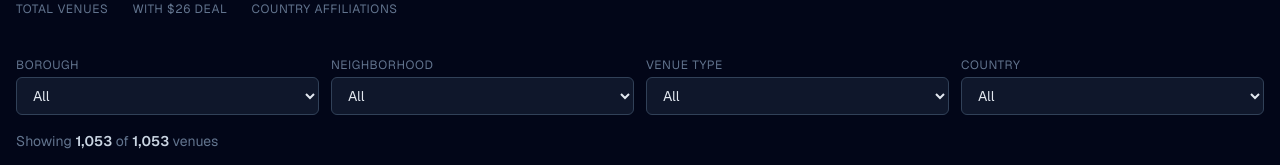
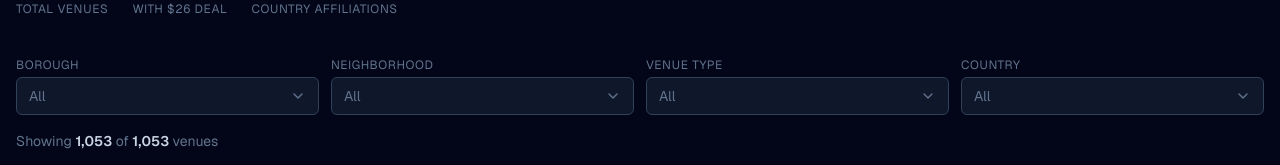
Before and after one commit to eakhter36/worldcup-nyc, a Next.js app: page /venues in a window 1280 px wide. Shown: the part 364-529 px from the top of the page. Built offline with nearby package versions, Linux system fonts and the light colour scheme.

Commit message:
Replace single-select filters with multi-select on venues and map pages

```diff
--- a/src/components/VenueMapFilters.tsx
+++ b/src/components/VenueMapFilters.tsx
@@ -3,6 +3,7 @@
 import { useState, useMemo } from "react";
 import dynamic from "next/dynamic";
 import type { VenueMarker } from "@/components/VenueMap";
+import { MultiSelect } from "@/components/ui/multi-select";
 
 const VenueMap = dynamic(
   () => import("@/components/VenueMap").then((m) => m.VenueMap),
@@ -25,99 +26,58 @@ const LEGEND = [
   { color: "#94a3b8", label: "Miscellaneous" },
 ];
 
-function Select({
-  label,
-  value,
-  onChange,
-  options,
-}: {
-  label: string;
-  value: string;
-  onChange: (v: string) => void;
-  options: string[];
-}) {
-  return (
-    <div className="flex flex-col gap-1">
-      <label className="text-xs uppercase tracking-wider text-slate-500">{label}</label>
-      <select
-        value={value}
-        onChange={(e) => onChange(e.target.value)}
-        className="rounded-md border border-slate-700 bg-slate-900 px-3 py-2 text-sm text-slate-200 focus:border-emerald-600 focus:outline-none"
-      >
-        <option value="">All</option>
-        {options.map((o) => (
-          <option key={o} value={o}>{o}</option>
-        ))}
-      </select>
-    </div>
-  );
-}
+export function VenueMapFilters({ markers, totalCount }: { markers: VenueMarker[]; totalCount: number }) {
+  const [boroughs, setBoroughs]           = useState<string[]>([]);
+  const [neighborhoods, setNeighborhoods] = useState<string[]>([]);
+  const [venueTypes, setVenueTypes]       = useState<string[]>([]);
+  const [countries, setCountries]         = useState<string[]>([]);
 
-export function VenueMapFilters({
-  markers,
-  totalCount,
-}: {
-  markers: VenueMarker[];
-  totalCount: number;
-}) {
-  const [borough, setBorough]           = useState("");
-  const [neighborhood, setNeighborhood] = useState("");
-  const [venueType, setVenueType]       = useState("");
-  const [country, setCountry]           = useState("");
-
-  // Derive filter options from markers
-  const boroughs = useMemo(
+  const boroughOptions = useMemo(
     () => [...new Set(markers.map((m) => m.borough).filter(Boolean))].sort(),
     [markers]
   );
 
-  const neighborhoods = useMemo(() => {
-    const source = borough ? markers.filter((m) => m.borough === borough) : markers;
+  const neighborhoodOptions = useMemo(() => {
+    const source = boroughs.length > 0 ? markers.filter((m) => boroughs.includes(m.borough)) : markers;
     return [...new Set(source.map((m) => m.neighborhood).filter(Boolean))].sort();
-  }, [markers, borough]);
+  }, [markers, boroughs]);
 
-  const countries = useMemo(
-    () =>
-      [
-        ...new Set(
-          markers.flatMap((m) =>
-            m.country.split(";").map((s) => s.trim()).filter(Boolean)
-          )
-        ),
-      ].sort(),
+  const countryOptions = useMemo(
+    () => [...new Set(markers.flatMap((m) => m.country.split(";").map((s) => s.trim()).filter(Boolean)))].sort(),
     [markers]
   );
 
-  function handleBorough(v: string) {
-    setBorough(v);
-    setNeighborhood("");
+  function handleBoroughs(val: string[]) {
+    setBoroughs(val);
+    if (val.length > 0) {
+      setNeighborhoods((prev) =>
+        prev.filter((n) => markers.some((m) => val.includes(m.borough) && m.neighborhood === n))
+      );
+    }
   }
 
   const filtered = useMemo(() => {
     return markers.filter((m) => {
-      if (borough && m.borough !== borough) return false;
-      if (neighborhood && m.neighborhood !== neighborhood) return false;
-      if (venueType && m.venueType !== venueType) return false;
-      if (country) {
+      if (boroughs.length > 0 && !boroughs.includes(m.borough)) return false;
+      if (neighborhoods.length > 0 && !neighborhoods.includes(m.neighborhood)) return false;
+      if (venueTypes.length > 0 && !venueTypes.includes(m.venueType)) return false;
+      if (countries.length > 0) {
         const parts = m.country.split(";").map((s) => s.trim());
-        if (!parts.includes(country)) return false;
+        if (!countries.some((c) => parts.includes(c))) return false;
       }
       return true;
     });
-  }, [markers, borough, neighborhood, venueType, country]);
+  }, [markers, boroughs, neighborhoods, venueTypes, countries]);
 
-  const hasFilters = borough || neighborhood || venueType || country;
+  const hasFilters = boroughs.length > 0 || neighborhoods.length > 0 || venueTypes.length > 0 || countries.length > 0;
 
   return (
     <>
-      {/* Page header */}
       <div className="px-4 pt-10 pb-4 mx-auto w-full max-w-7xl">
         <div className="mb-2 inline-flex items-center gap-2 rounded-full border border-slate-700 px-3 py-1 text-xs uppercase tracking-widest text-slate-400">
           NYC 2026 World Cup
         </div>
-        <h1 className="text-3xl font-extrabold tracking-tight text-white sm:text-4xl">
-          Venue Map
-        </h1>
+        <h1 className="text-3xl font-extrabold tracking-tight text-white sm:text-4xl">Venue Map</h1>
         <p className="mt-2 text-sm text-slate-400">
           Showing{" "}
           <span className="font-semibold text-white">{filtered.length.toLocaleString()}</span>{" "}
@@ -138,15 +98,15 @@ export function VenueMapFilters({
 
         {/* Filters */}
         <div className="mt-4 grid grid-cols-2 gap-3 sm:grid-cols-4">
-          <Select label="Borough"      value={borough}       onChange={handleBorough}                              options={boroughs} />
-          <Select label="Neighborhood" value={neighborhood}  onChange={(v) => setNeighborhood(v)}                  options={neighborhoods} />
-          <Select label="Venue type"   value={venueType}     onChange={(v) => setVenueType(v)}                     options={VENUE_TYPES} />
-          <Select label="Country"      value={country}       onChange={(v) => setCountry(v)}                       options={countries} />
+          <MultiSelect label="Borough"      options={boroughOptions}      selected={boroughs}      onChange={handleBoroughs} />
+          <MultiSelect label="Neighborhood" options={neighborhoodOptions} selected={neighborhoods} onChange={setNeighborhoods} />
+          <MultiSelect label="Venue type"   options={VENUE_TYPES}        selected={venueTypes}    onChange={setVenueTypes} />
+          <MultiSelect label="Country"      options={countryOptions}     selected={countries}     onChange={setCountries} />
         </div>
 
         {hasFilters && (
           <button
-            onClick={() => { setBorough(""); setNeighborhood(""); setVenueType(""); setCountry(""); }}
+            onClick={() => { setBoroughs([]); setNeighborhoods([]); setVenueTypes([]); setCountries([]); }}
             className="mt-2 text-xs text-slate-500 underline hover:text-slate-300"
           >
             Clear filters
@@ -154,7 +114,6 @@ export function VenueMapFilters({
         )}
       </div>
 
-      {/* Map */}
       <div className="flex-1 px-4 pb-6 mx-auto w-full max-w-7xl" style={{ minHeight: "600px" }}>
         <div className="h-[70vh] min-h-[500px] w-full overflow-hidden rounded-xl border border-slate-800">
           <VenueMap markers={filtered} />
--- a/src/components/VenuesTable.tsx
+++ b/src/components/VenuesTable.tsx
@@ -4,14 +4,13 @@ import { useState, useMemo } from "react";
 import { ChevronUp, ChevronDown, ChevronsUpDown, ExternalLink } from "lucide-react";
 import { type Venue, BOROUGHS, COUNTRIES } from "@/data/venues";
 import { remapType } from "@/lib/venue-utils";
+import { MultiSelect } from "@/components/ui/multi-select";
 
 type SortKey = "name" | "borough" | "neighborhood" | "venueType" | "country" | "dealDetails";
 type SortDir = "asc" | "desc";
 
 const PAGE_SIZE = 50;
-
 const VENUE_TYPES = ["Bar", "Fan Zone", "Miscellaneous", "Restaurant"];
-
 const NYC_BOROUGHS = ["Manhattan", "Brooklyn", "Queens", "The Bronx", "Staten Island"];
 
 function SortIcon({ col, sortKey, sortDir }: { col: SortKey; sortKey: SortKey; sortDir: SortDir }) {
@@ -21,79 +20,52 @@ function SortIcon({ col, sortKey, sortDir }: { col: SortKey; sortKey: SortKey; s
     : <ChevronDown className="ml-1 inline h-3 w-3 text-emerald-400" />;
 }
 
-function Select({
-  label,
-  value,
-  onChange,
-  options,
-}: {
-  label: string;
-  value: string;
-  onChange: (v: string) => void;
-  options: string[];
-}) {
-  return (
-    <div className="flex flex-col gap-1">
-      <label className="text-xs uppercase tracking-wider text-slate-500">{label}</label>
-      <select
-        value={value}
-        onChange={(e) => onChange(e.target.value)}
-        className="rounded-md border border-slate-700 bg-slate-900 px-3 py-2 text-sm text-slate-200 focus:border-emerald-600 focus:outline-none"
-      >
-        <option value="">All</option>
-        {options.map((o) => (
-          <option key={o} value={o}>{o}</option>
-        ))}
-      </select>
-    </div>
-  );
-}
+export function VenuesTable({ venues }: { venues: Venue[] }) {
+  const [boroughs, setBoroughs]           = useState<string[]>([]);
+  const [neighborhoods, setNeighborhoods] = useState<string[]>([]);
+  const [venueTypes, setVenueTypes]       = useState<string[]>([]);
+  const [countries, setCountries]         = useState<string[]>([]);
+  const [sortKey, setSortKey]             = useState<SortKey>("borough");
+  const [sortDir, setSortDir]             = useState<SortDir>("asc");
+  const [page, setPage]                   = useState(0);
 
-// Filter neighborhoods based on selected borough
-function getNeighborhoods(venues: Venue[], borough: string): string[] {
-  const filtered = borough ? venues.filter(v => v.borough === borough) : venues;
-  return [...new Set(filtered.map(v => v.neighborhood).filter(Boolean))].sort();
-}
+  // Neighborhood options filtered to only those in selected boroughs
+  const neighborhoodOptions = useMemo(() => {
+    const source = boroughs.length > 0
+      ? venues.filter((v) => boroughs.includes(v.borough))
+      : venues;
+    return [...new Set(source.map((v) => v.neighborhood).filter(Boolean))].sort();
+  }, [venues, boroughs]);
 
-export function VenuesTable({ venues }: { venues: Venue[] }) {
-  const [borough, setBorough]       = useState("");
-  const [neighborhood, setNeighborhood] = useState("");
-  const [venueType, setVenueType]   = useState("");
-  const [country, setCountry]       = useState("");
-  const [sortKey, setSortKey]       = useState<SortKey>("borough");
-  const [sortDir, setSortDir]       = useState<SortDir>("asc");
-  const [page, setPage]             = useState(0);
-
-  const neighborhoods = useMemo(() => getNeighborhoods(venues, borough), [venues, borough]);
-
-  function handleBorough(v: string) {
-    setBorough(v);
-    setNeighborhood(""); // reset neighborhood when borough changes
+  function handleBoroughs(val: string[]) {
+    setBoroughs(val);
+    // Drop any neighborhoods that no longer belong to the selected boroughs
+    if (val.length > 0) {
+      setNeighborhoods((prev) =>
+        prev.filter((n) => venues.some((v) => val.includes(v.borough) && v.neighborhood === n))
+      );
+    }
     setPage(0);
   }
 
   function handleSort(key: SortKey) {
-    if (key === sortKey) {
-      setSortDir(d => d === "asc" ? "desc" : "asc");
-    } else {
-      setSortKey(key);
-      setSortDir("asc");
-    }
+    if (key === sortKey) setSortDir((d) => (d === "asc" ? "desc" : "asc"));
+    else { setSortKey(key); setSortDir("asc"); }
     setPage(0);
   }
 
   const filtered = useMemo(() => {
-    return venues.filter(v => {
-      if (borough && v.borough !== borough) return false;
-      if (neighborhood && v.neighborhood !== neighborhood) return false;
-      if (venueType && remapType(v.venueType) !== venueType) return false;
-      if (country) {
-        const countries = v.country.split(";").map(s => s.trim());
-        if (!countries.includes(country)) return false;
+    return venues.filter((v) => {
+      if (boroughs.length > 0 && !boroughs.includes(v.borough)) return false;
+      if (neighborhoods.length > 0 && !neighborhoods.includes(v.neighborhood)) return false;
+      if (venueTypes.length > 0 && !venueTypes.includes(remapType(v.venueType))) return false;
+      if (countries.length > 0) {
+        const vCountries = v.country.split(";").map((s) => s.trim());
+        if (!countries.some((c) => vCountries.includes(c))) return false;
       }
       return true;
     });
-  }, [venues, borough, neighborhood, venueType, country]);
+  }, [venues, boroughs, neighborhoods, venueTypes, countries]);
 
   const sorted = useMemo(() => {
     return [...filtered].sort((a, b) => {
@@ -118,36 +90,16 @@ export function VenuesTable({ venues }: { venues: Venue[] }) {
     );
   }
 
-  const hasFilters = borough || neighborhood || venueType || country;
+  const hasFilters = boroughs.length > 0 || neighborhoods.length > 0 || venueTypes.length > 0 || countries.length > 0;
 
   return (
     <div>
       {/* Filters */}
       <div className="grid grid-cols-2 gap-3 sm:grid-cols-4">
-        <Select
-          label="Borough"
-          value={borough}
-          onChange={handleBorough}
-          options={BOROUGHS}
-        />
-        <Select
-          label="Neighborhood"
-          value={neighborhood}
-          onChange={(v) => { setNeighborhood(v); setPage(0); }}
-          options={neighborhoods}
-        />
-        <Select
-          label="Venue type"
-          value={venueType}
-          onChange={(v) => { setVenueType(v); setPage(0); }}
-          options={VENUE_TYPES}
-        />
-        <Select
-          label="Country"
-          value={country}
-          onChange={(v) => { setCountry(v); setPage(0); }}
-          options={COUNTRIES}
-        />
+        <MultiSelect label="Borough"      options={BOROUGHS}           selected={boroughs}      onChange={handleBoroughs} />
+        <MultiSelect label="Neighborhood" options={neighborhoodOptions} selected={neighborhoods} onChange={(v) => { setNeighborhoods(v); setPage(0); }} />
+        <MultiSelect label="Venue type"   options={VENUE_TYPES}        selected={venueTypes}    onChange={(v) => { setVenueTypes(v); setPage(0); }} />
+        <MultiSelect label="Country"      options={COUNTRIES}          selected={countries}     onChange={(v) => { setCountries(v); setPage(0); }} />
       </div>
 
       {/* Count + clear */}
@@ -161,7 +113,7 @@ export function VenuesTable({ venues }: { venues: Venue[] }) {
         </p>
         {hasFilters && (
           <button
-            onClick={() => { setBorough(""); setNeighborhood(""); setVenueType(""); setCountry(""); setPage(0); }}
+            onClick={() => { setBoroughs([]); setNeighborhoods([]); setVenueTypes([]); setCountries([]); setPage(0); }}
             className="text-xs text-slate-500 underline hover:text-slate-300"
           >
             Clear filters
@@ -180,53 +132,32 @@ export function VenuesTable({ venues }: { venues: Venue[] }) {
             <table className="w-full min-w-[720px] border-collapse text-sm">
               <thead className="border-b border-slate-800 bg-slate-900/80">
                 <tr>
-                  <Th col="name"        label="Venue" />
-                  <Th col="borough"     label="Borough" />
+                  <Th col="name"         label="Venue" />
+                  <Th col="borough"      label="Borough" />
                   <Th col="neighborhood" label="Neighborhood" />
-                  <Th col="venueType"   label="Type" />
-                  <Th col="country"     label="Country" />
-                  <Th col="dealDetails" label="$26 Deal" />
+                  <Th col="venueType"    label="Type" />
+                  <Th col="country"      label="Country" />
+                  <Th col="dealDetails"  label="$26 Deal" />
                 </tr>
               </thead>
               <tbody className="divide-y divide-slate-800/60">
                 {pageData.map((v, i) => {
                   const isNYC = NYC_BOROUGHS.includes(v.borough);
                   return (
-                    <tr
-                      key={`${v.name}-${i}`}
-                      className="bg-slate-950 transition-colors hover:bg-slate-900"
-                    >
-                      {/* Name */}
+                    <tr key={`${v.name}-${i}`} className="bg-slate-950 transition-colors hover:bg-slate-900">
                       <td className="px-3 py-3 font-medium text-white">
                         {v.website ? (
-                          <a
-                            href={v.website}
-                            target="_blank"
-                            rel="noopener noreferrer"
-                            className="inline-flex items-center gap-1 hover:text-emerald-400"
-                          >
+                          <a href={v.website} target="_blank" rel="noopener noreferrer" className="inline-flex items-center gap-1 hover:text-emerald-400">
                             {v.name}
                             <ExternalLink className="h-3 w-3 shrink-0 text-slate-600" />
                           </a>
-                        ) : (
-                          v.name
-                        )}
-                        {v.address && (
-                          <div className="mt-0.5 text-xs text-slate-600">{v.address}</div>
-                        )}
+                        ) : v.name}
+                        {v.address && <div className="mt-0.5 text-xs text-slate-600">{v.address}</div>}
                       </td>
-
-                      {/* Borough */}
                       <td className="px-3 py-3 text-slate-300">
-                        <span className={isNYC ? "" : "text-slate-500"}>
-                          {v.borough || "—"}
-                        </span>
+                        <span className={isNYC ? "" : "text-slate-500"}>{v.borough || "—"}</span>
                       </td>
-
-                      {/* Neighborhood */}
                       <td className="px-3 py-3 text-slate-400">{v.neighborhood || "—"}</td>
-
-                      {/* Type */}
                       <td className="px-3 py-3">
                         {v.venueType ? (
                           <span className="inline-block rounded-full border border-slate-700 bg-slate-900 px-2 py-0.5 text-xs text-slate-300">
@@ -234,15 +165,9 @@ export function VenuesTable({ venues }: { venues: Venue[] }) {
                           </span>
                         ) : "—"}
                       </td>
-
-                      {/* Country */}
                       <td className="px-3 py-3 text-slate-400">
-                        {v.country ? (
-                          <span className="text-xs">{v.country}</span>
-                        ) : "—"}
+                        {v.country ? <span className="text-xs">{v.country}</span> : "—"}
                       </td>
-
-                      {/* $26 Deal */}
                       <td className="px-3 py-3 text-slate-400">
                         {v.dealDetails ? (
                           <span className="text-xs text-emerald-400/80">{v.dealDetails}</span>
@@ -257,24 +182,15 @@ export function VenuesTable({ venues }: { venues: Venue[] }) {
             </table>
           </div>
 
-          {/* Pagination */}
           {totalPages > 1 && (
             <div className="mt-4 flex items-center justify-between text-sm">
-              <button
-                onClick={() => setPage(p => Math.max(0, p - 1))}
-                disabled={page === 0}
-                className="rounded-md border border-slate-700 px-3 py-1.5 text-slate-400 disabled:opacity-30 hover:border-slate-500 hover:text-slate-200"
-              >
+              <button onClick={() => setPage((p) => Math.max(0, p - 1))} disabled={page === 0}
+                className="rounded-md border border-slate-700 px-3 py-1.5 text-slate-400 disabled:opacity-30 hover:border-slate-500 hover:text-slate-200">
                 ← Previous
               </button>
-              <span className="text-slate-500">
-                Page {page + 1} of {totalPages}
-              </span>
-              <button
-                onClick={() => setPage(p => Math.min(totalPages - 1, p + 1))}
-                disabled={page === totalPages - 1}
-                className="rounded-md border border-slate-700 px-3 py-1.5 text-slate-400 disabled:opacity-30 hover:border-slate-500 hover:text-slate-200"
-              >
+              <span className="text-slate-500">Page {page + 1} of {totalPages}</span>
+              <button onClick={() => setPage((p) => Math.min(totalPages - 1, p + 1))} disabled={page === totalPages - 1}
+                className="rounded-md border border-slate-700 px-3 py-1.5 text-slate-400 disabled:opacity-30 hover:border-slate-500 hover:text-slate-200">
                 Next →
               </button>
             </div>
--- /dev/null
+++ b/src/components/ui/multi-select.tsx
@@ -0,0 +1,87 @@
+"use client";
+
+import { useState, useRef, useEffect } from "react";
+import { ChevronDown, Check } from "lucide-react";
+
+interface MultiSelectProps {
+  label: string;
+  options: string[];
+  selected: string[];
+  onChange: (selected: string[]) => void;
+}
+
+export function MultiSelect({ label, options, selected, onChange }: MultiSelectProps) {
+  const [open, setOpen] = useState(false);
+  const ref = useRef<HTMLDivElement>(null);
+
+  useEffect(() => {
+    function handleClick(e: MouseEvent) {
+      if (ref.current && !ref.current.contains(e.target as Node)) setOpen(false);
+    }
+    document.addEventListener("mousedown", handleClick);
+    return () => document.removeEventListener("mousedown", handleClick);
+  }, []);
+
+  function toggle(option: string) {
+    onChange(
+      selected.includes(option)
+        ? selected.filter((s) => s !== option)
+        : [...selected, option]
+    );
+  }
+
+  const summary =
+    selected.length === 0
+      ? "All"
+      : selected.length === 1
+      ? selected[0]
+      : `${selected.length} selected`;
+
+  return (
+    <div className="flex flex-col gap-1" ref={ref}>
+      <label className="text-xs uppercase tracking-wider text-slate-500">{label}</label>
+      <div className="relative">
+        <button
+          type="button"
+          onClick={() => setOpen((o) => !o)}
+          className="flex w-full items-center justify-between rounded-md border border-slate-700 bg-slate-900 px-3 py-2 text-sm text-slate-200 focus:border-emerald-600 focus:outline-none hover:border-slate-500"
+        >
+          <span className={selected.length === 0 ? "text-slate-500" : "text-slate-200"}>
+            {summary}
+          </span>
+          <ChevronDown className={`ml-2 h-4 w-4 shrink-0 text-slate-500 transition-transform ${open ? "rotate-180" : ""}`} />
+        </button>
+
+        {open && (
+          <div className="absolute z-50 mt-1 max-h-60 w-full overflow-y-auto rounded-md border border-slate-700 bg-slate-900 shadow-xl">
+            {selected.length > 0 && (
+              <button
+                type="button"
+                onClick={() => { onChange([]); setOpen(false); }}
+                className="w-full px-3 py-2 text-left text-xs text-slate-500 hover:text-slate-300 border-b border-slate-800"
+              >
+                Clear selection
+              </button>
+            )}
+            {options.map((option) => {
+              const checked = selected.includes(option);
+              return (
+                <button
+                  key={option}
+                  type="button"
+                  onClick={() => toggle(option)}
+                  className="flex w-full items-center gap-2 px-3 py-2 text-sm text-slate-300 hover:bg-slate-800 hover:text-white text-left"
+                >
+                  <span className={`flex h-4 w-4 shrink-0 items-center justify-center rounded border ${checked ? "border-emerald-500 bg-emerald-600" : "border-slate-600 bg-transparent"}`}>
+                    {checked && <Check className="h-3 w-3 text-white" />}
+                  </span>
+                  {option}
+                </button>
+              );
+            })}
+          </div>
+        )}
+      </div>
+    </div>
+  );
+}
```
